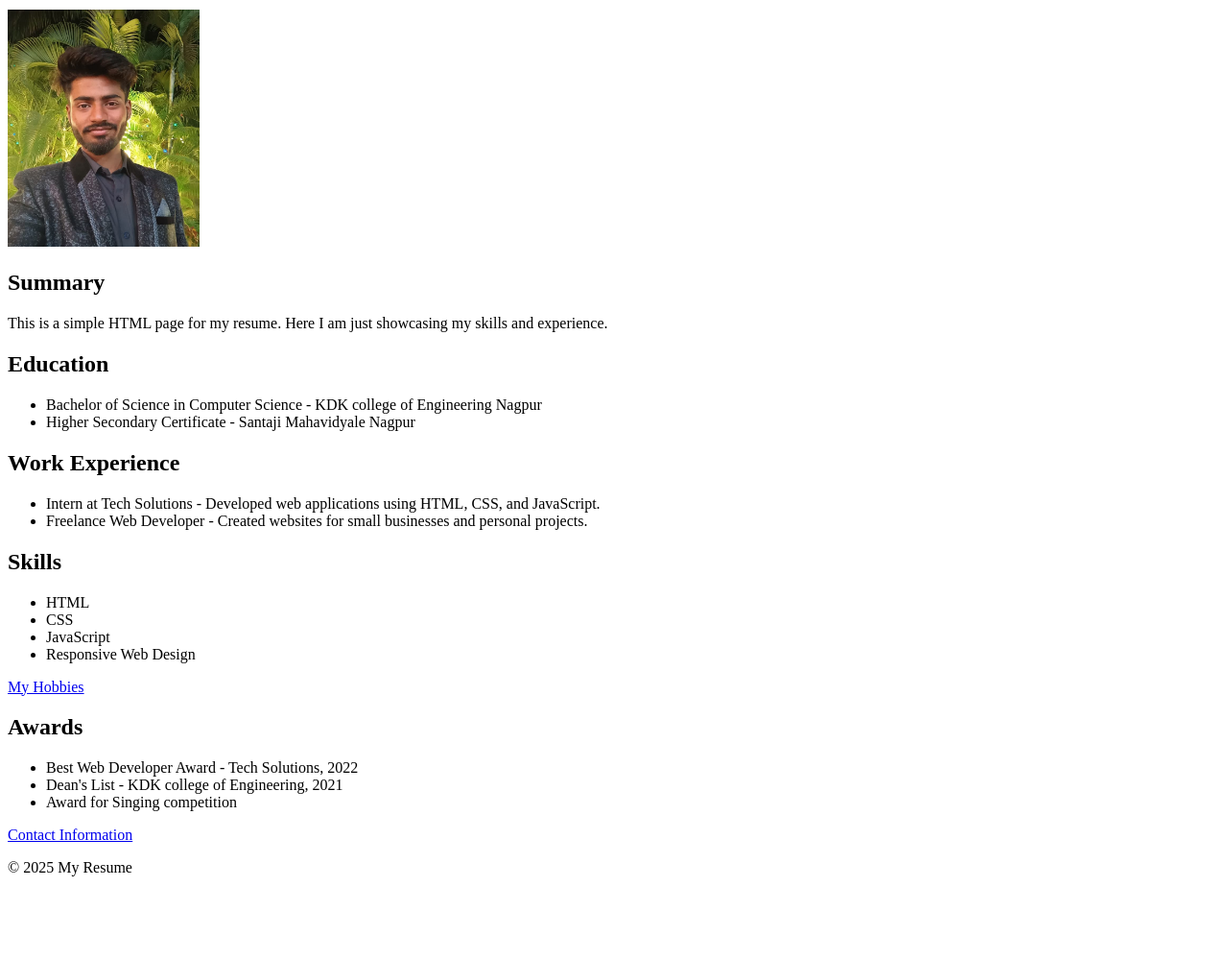
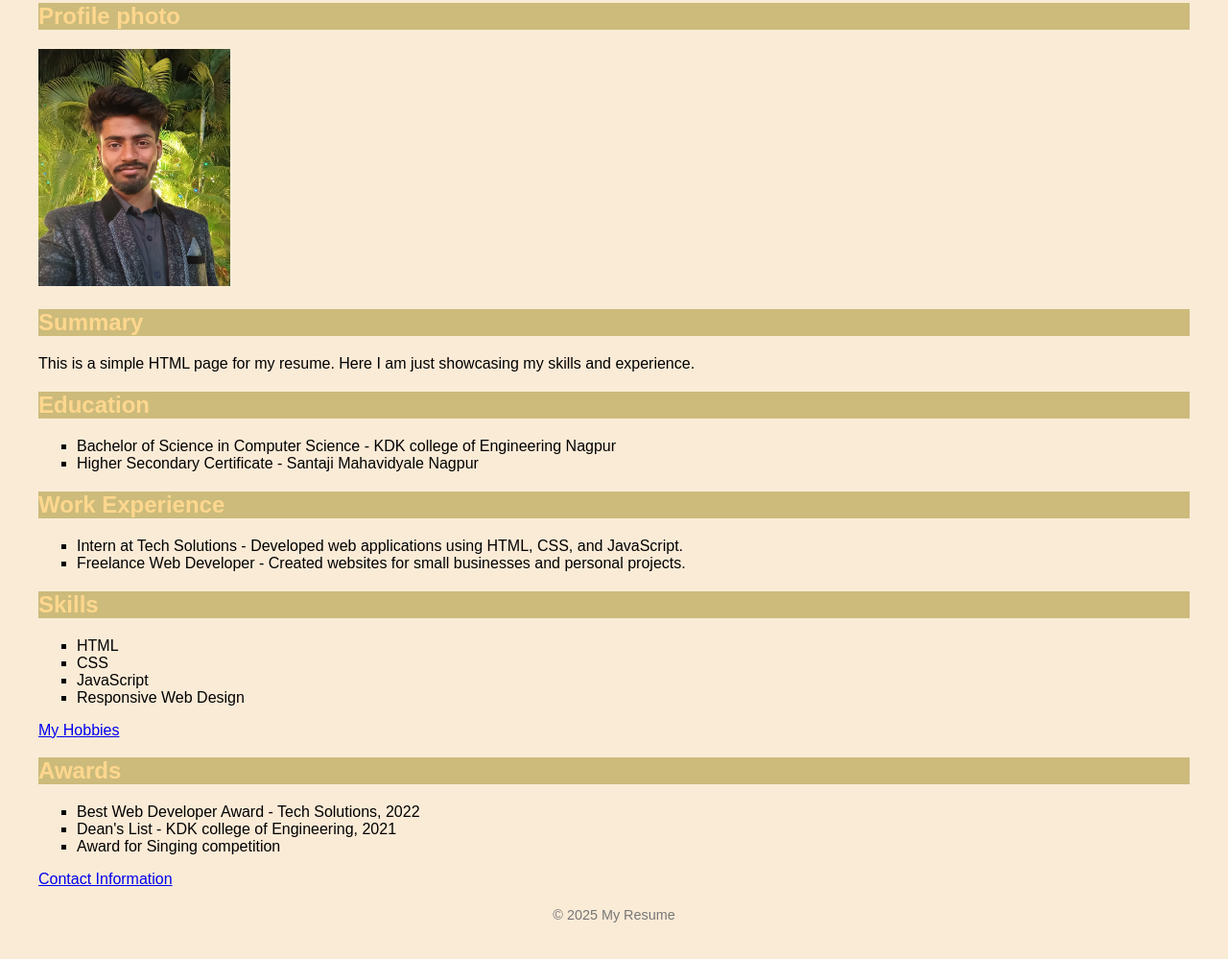
Before and after one commit to Vikramadityakambani/My-Demo-Resume-3, a plain HTML site: page index.html in a window 1280 px wide. Shown: the part 117-1116 px from the top of the page at 96% size. Before the commit the page ends 1046 px from the top, so only its background shows below. Drawn offline with Linux system fonts and the light colour scheme.

Commit message:
Add files via upload

```diff
--- a/index.html
+++ b/index.html
@@ -4,6 +4,37 @@
     <meta charset="UTF-8">
     <meta name="viewport" content="width=device-width, initial-scale=1.0">
     <title>My Resume</title>
+    <style>
+        body {
+            font-family: Arial, sans-serif;
+            margin: 20px;
+            padding: 20px;
+            background-color: antiquewhite;
+        }
+        h1, h2 {
+            color: rgb(255, 215, 142);
+        }
+        h1{
+            background-color:darkseagreen;
+        }
+        h2{
+            background-color: #ccbb7b;
+        }
+        ul {
+            list-style-type: square;
+        }
+        footer {
+            margin-top: 20px;
+            text-align: center;
+            font-size: 0.9em;
+            color: #777;
+        }
+
+
+
+    </style
+
+
 </head>
 <body>
     <h1>Welcome to My Resume</h1>
```
